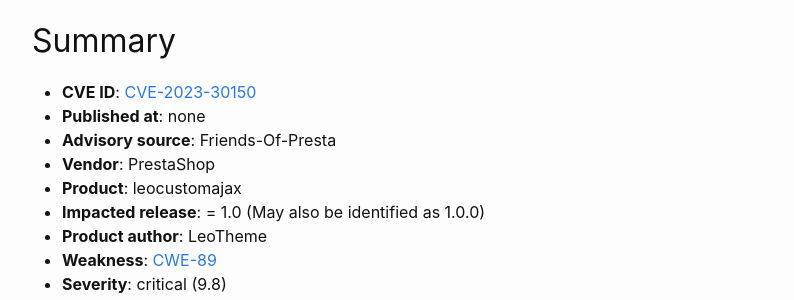
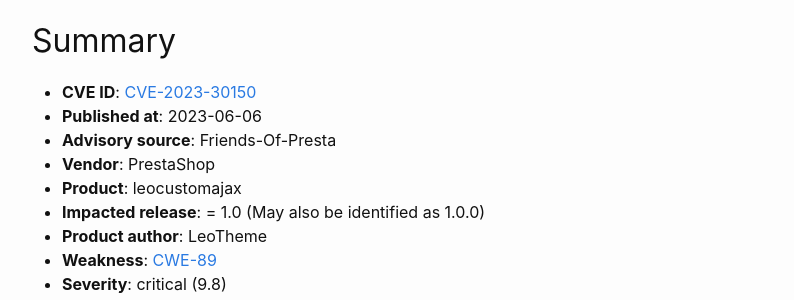
Before and after one commit to friends-of-presta/security-advisories, a Jekyll site: the page built from _posts/2023-06-06-leocustomajax.md, in a window 1280 px wide and 900 px high, scrolled down 355 px. Shown: the part 154-454 px from the top of the window, without its empty margins (238-1032 px from the left). Built offline with Jekyll 4.4.1, drawn with Linux system fonts in a browser that asks for light colours.

Commit message:
Update 2023-06-06-leocustomajax.md

```diff
--- a/_posts/2023-06-06-leocustomajax.md
+++ b/_posts/2023-06-06-leocustomajax.md
@@ -14,7 +14,7 @@ Multiple SQL injection vulnerabilities in the Leo Custom Ajax (leocustomajax) mo
 ## Summary
 
 * **CVE ID**: [CVE-2023-30150](https://cve.mitre.org/cgi-bin/cvename.cgi?name=CVE-2023-30150)
-* **Published at**: none
+* **Published at**: 2023-06-06
 * **Advisory source**: Friends-Of-Presta
 * **Vendor**: PrestaShop
 * **Product**: leocustomajax
```
